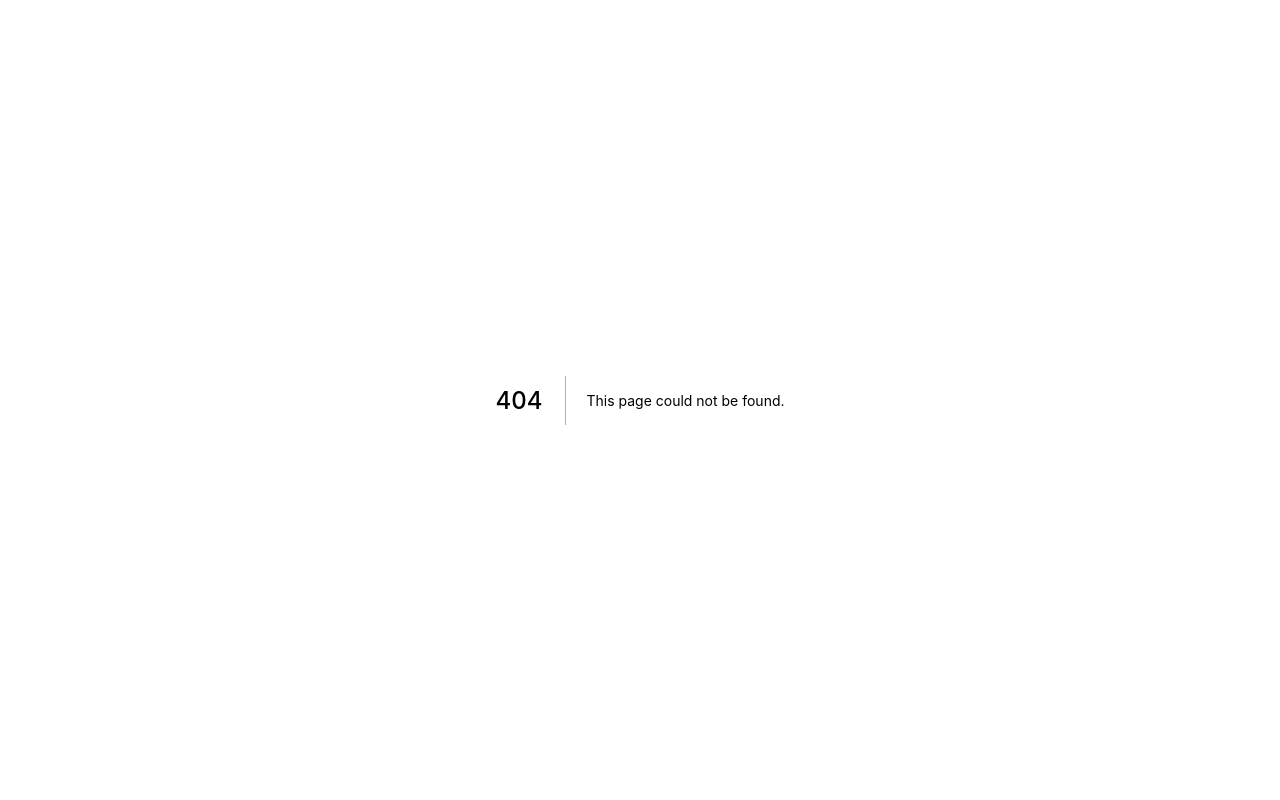
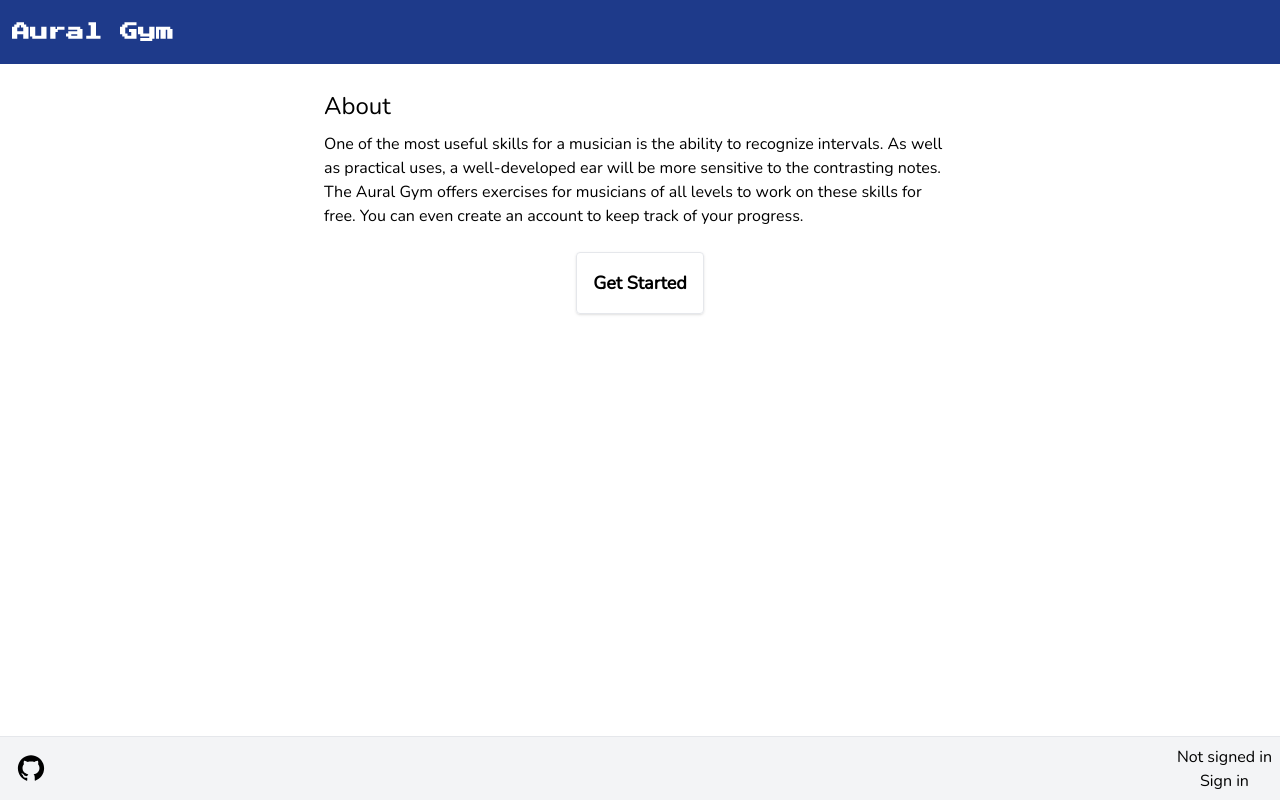
Before and after one commit to danmolloy/music-ed, a Next.js app: page /about in a window 1280 px wide. Before the commit this address had no page. Built offline with nearby package versions, Linux system fonts and the light colour scheme; no server answers; a web font is replaced by a local one.

Commit message:
about page added

```diff
--- a/components/menu.js
+++ b/components/menu.js
@@ -7,7 +7,7 @@ export default function Menu(props) {
     {
       key: 1,
       title: "About",
-      link: "/",
+      link: "/about",
     },
     {
       key: 2,
--- /dev/null
+++ b/pages/about.js
@@ -0,0 +1,15 @@
+import HomeTile from '../components/homeTile'
+import Layout from '../components/layout'
+
+export default function About() {
+  return (
+    <Layout>
+      <div className='m-4 md:w-2/3 lg:w-1/2'>
+        <h1 className='mb-2'>About</h1>
+        <p>One of the most useful skills for a musician is the ability to recognize intervals. As well as practical uses, a well-developed ear will be more sensitive to the contrasting notes.</p>
+        <p>The Aural Gym offers exercises for musicians of all levels to work on these skills for free. You can even create an account to keep track of your progress.</p>
+      </div>
+      <HomeTile tileLink="/exercises" title="Get Started"/>
+    </Layout>
+  )
+}
--- a/pages/index.js
+++ b/pages/index.js
@@ -18,6 +18,7 @@ export default function Home() {
         </p>
         {/* <p>Students and teachers can also link accounts, so their progress can be followed.</p> */}
       </div>
+      <HomeTile tileLink="/about" title="About"/>
       <HomeTile tileLink="/exercises" title="Get Started"/>
     </Layout>
   )
```
